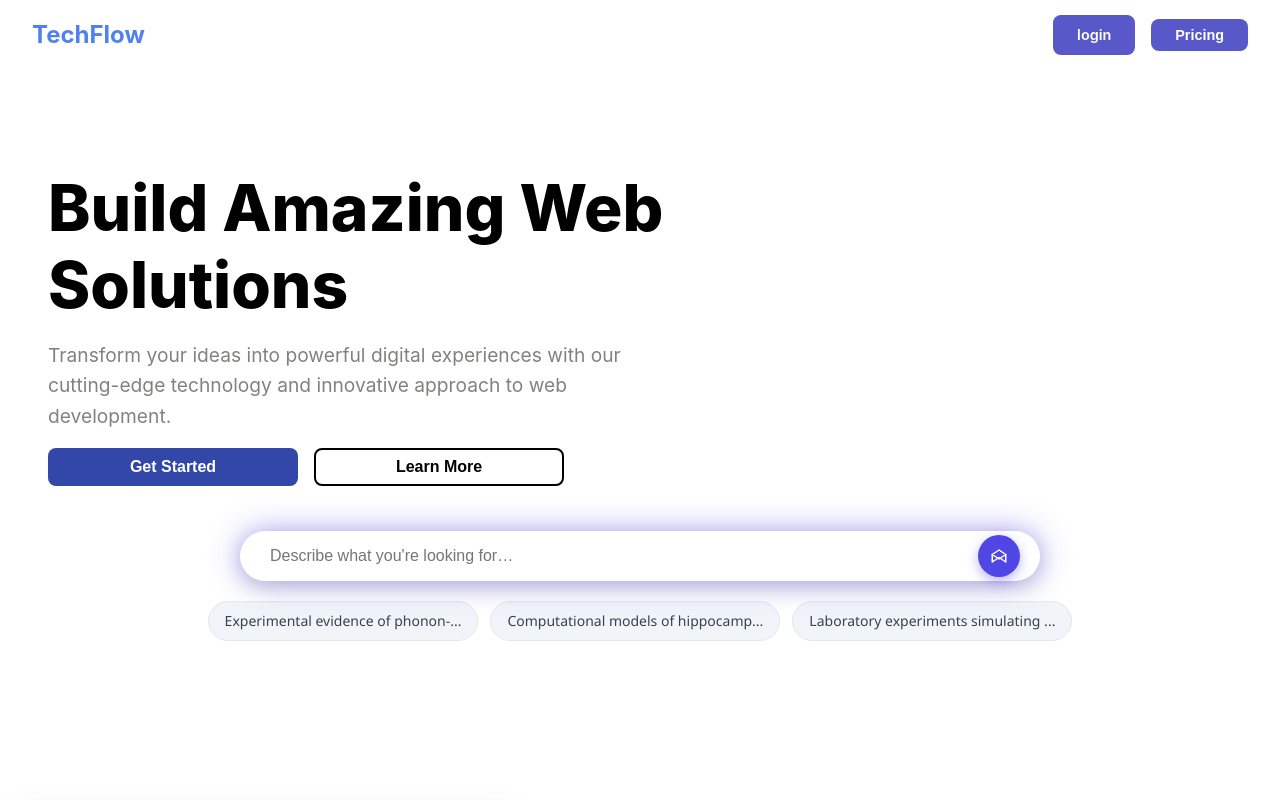
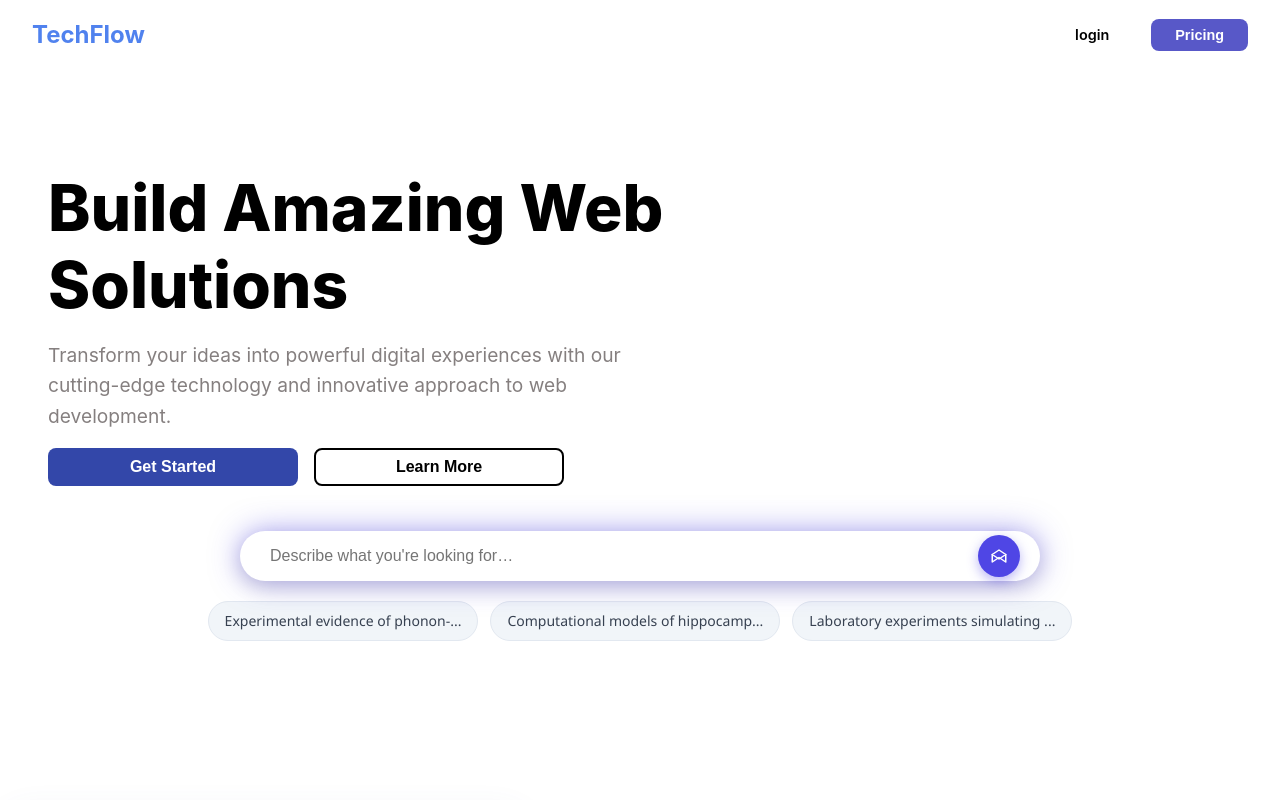
Before and after one commit to SATYA-PREM/new, a plain HTML site: page index.html in a window 1280 px wide. Shown: the top 800 px of the page. Drawn offline with Linux system fonts and the light colour scheme.

Commit message:
Update index.html

```diff
--- a/index.html
+++ b/index.html
@@ -18,7 +18,7 @@
             <a href="#" class="logo">TechFlow</a>
 
             <div class="header-buttons">
-               <a href="index1.html" class="btn btn-pricing">login</a>
+               <a href="index1.html" class="btn btn-login">login</a>
 
 
                 <button class="btn btn-pricing">Pricing</button>
```
